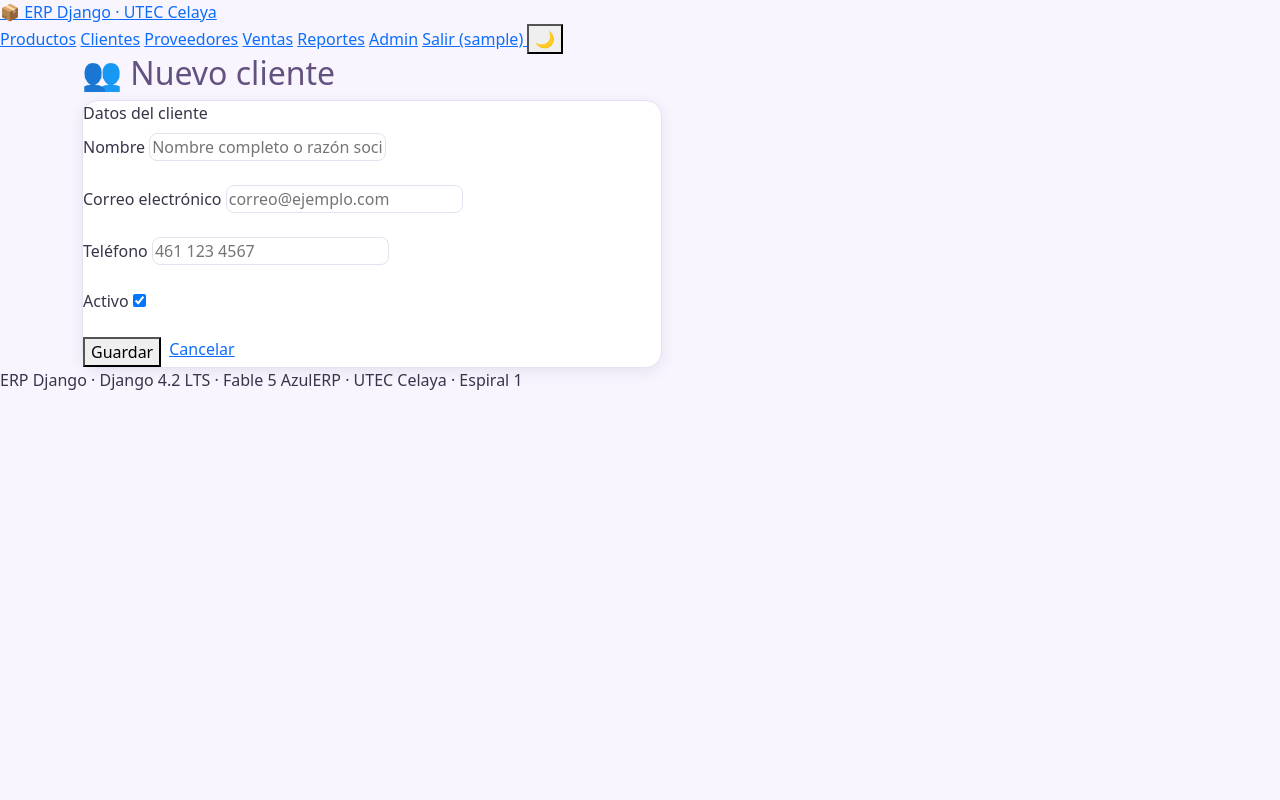
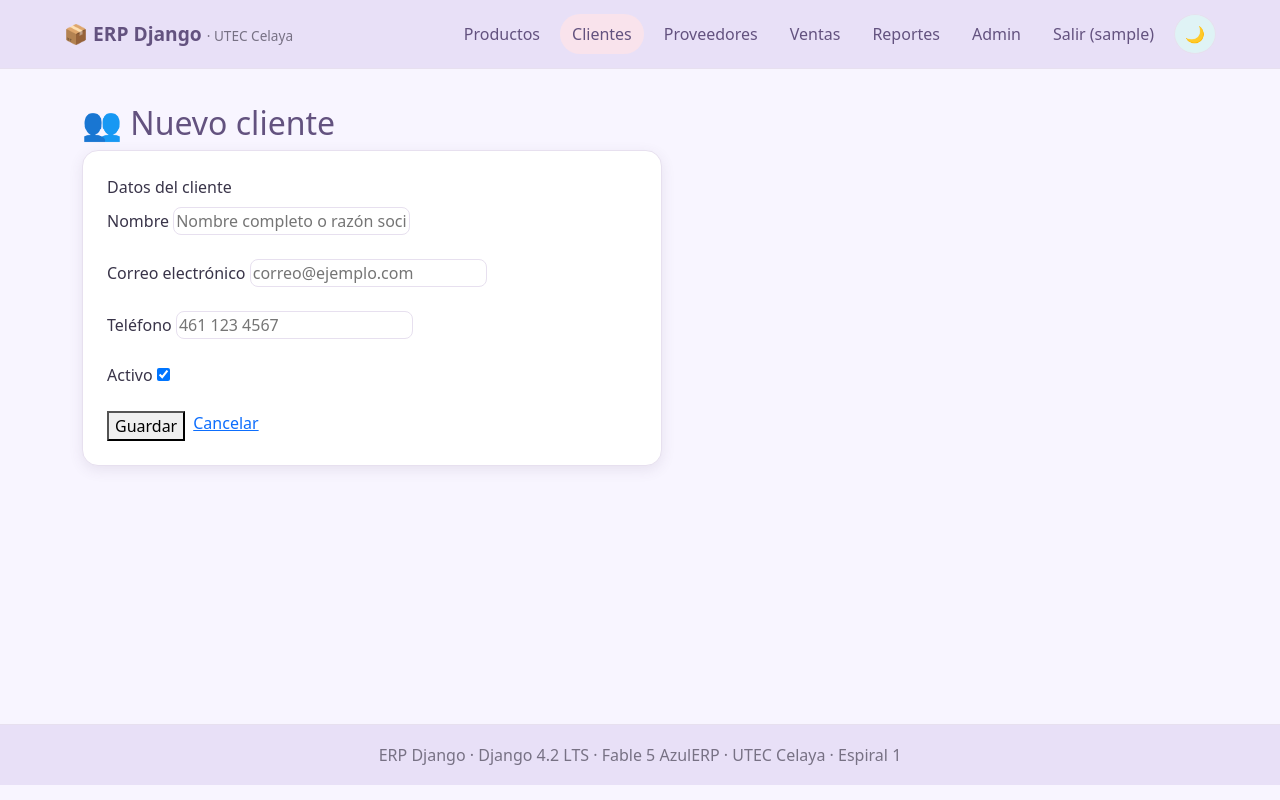
Before and after one commit to sjaguilary2528-beep/erp-django-utec, a Django app: page /clientes/nuevo/ in a window 1280 px wide. Run offline with Django 4.2, Linux system fonts and the light colour scheme; the visitor is signed in with stand-in values (Sample User, id 1).

Commit message:
Agrega estilos pastel a la pagina principal

```diff
--- a/templates/base.html
+++ b/templates/base.html
@@ -131,6 +131,89 @@
     .table tbody tr:hover {
         background-color: #F4EFFB;
     }
+
+    /* Navegación pastel */
+    .erp-navbar {
+        background: var(--clr-secondary);
+        border-bottom: 1px solid var(--clr-border);
+        padding: 14px 5%;
+        display: flex;
+        align-items: center;
+        justify-content: space-between;
+        flex-wrap: wrap;
+        gap: 12px;
+    }
+
+    .erp-brand {
+        color: var(--clr-navy);
+        font-weight: 700;
+        font-size: 1.2rem;
+        text-decoration: none;
+    }
+
+    .erp-brand span {
+        font-size: .85rem;
+        font-weight: 400;
+        color: var(--clr-muted);
+    }
+
+    .erp-nav-links {
+        display: flex;
+        align-items: center;
+        flex-wrap: wrap;
+        gap: 8px;
+    }
+
+    .erp-nav-link {
+        color: var(--clr-navy);
+        text-decoration: none;
+        padding: 8px 12px;
+        border-radius: 20px;
+        transition: background .2s ease;
+    }
+
+    .erp-nav-link:hover,
+    .erp-nav-link.active {
+        background: var(--clr-pink);
+        color: var(--clr-navy);
+    }
+
+    .theme-toggle {
+        background: var(--clr-blue);
+        border: 1px solid var(--clr-border);
+        border-radius: 50%;
+        padding: 7px 10px;
+        cursor: pointer;
+    }
+
+    /* Contenido y pie de página */
+    .erp-main {
+        min-height: calc(100vh - 145px);
+        padding: 35px 0;
+    }
+
+    .erp-footer {
+        background: var(--clr-secondary);
+        color: var(--clr-muted);
+        text-align: center;
+        padding: 18px;
+        border-top: 1px solid var(--clr-border);
+    }
+
+    /* Sombras y tarjetas */
+    :root {
+        --shadow-sm: 0 2px 8px rgba(75, 57, 100, .08);
+    }
+
+    .erp-card {
+        padding: 24px;
+    }
+
+    .badge-erp-gold {
+        background: var(--clr-peach);
+        color: var(--clr-navy);
+        border: 1px solid var(--clr-border);
+    }
 </style>
     {% block extra_css %}{% endblock %}
 </head>
```
